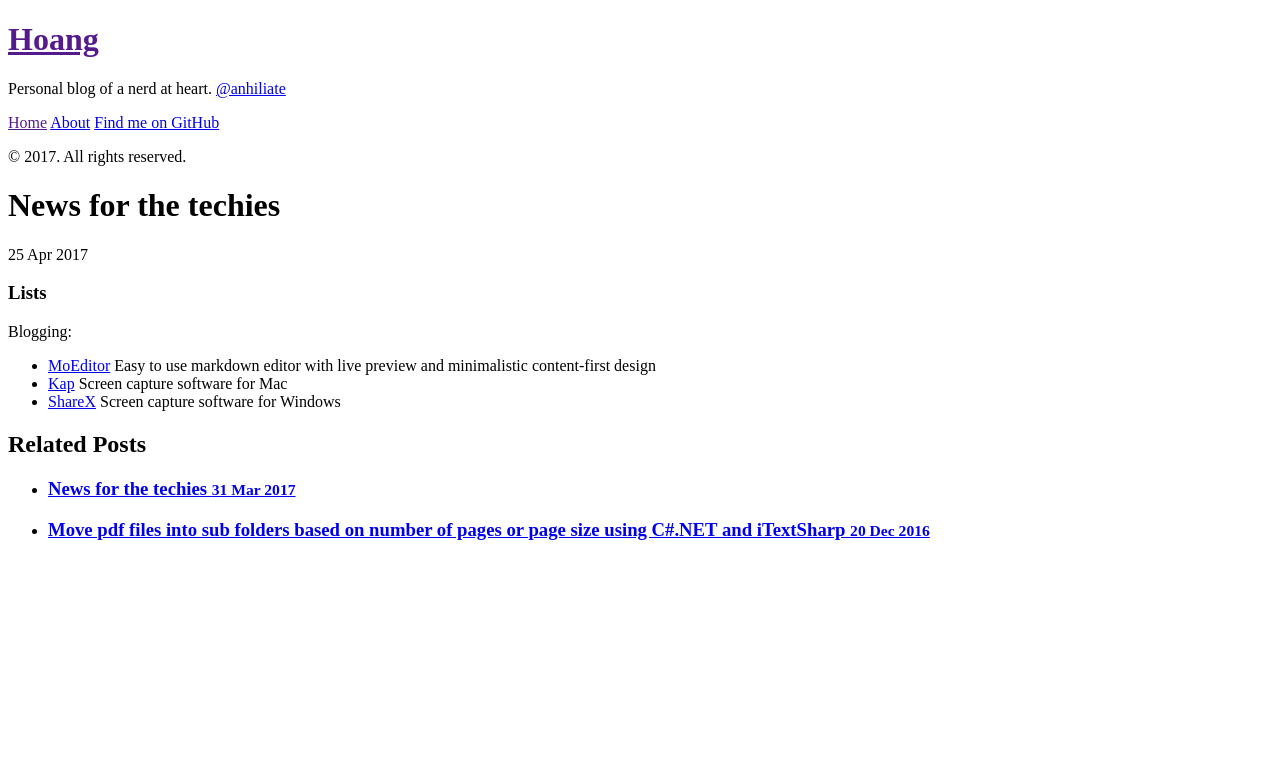
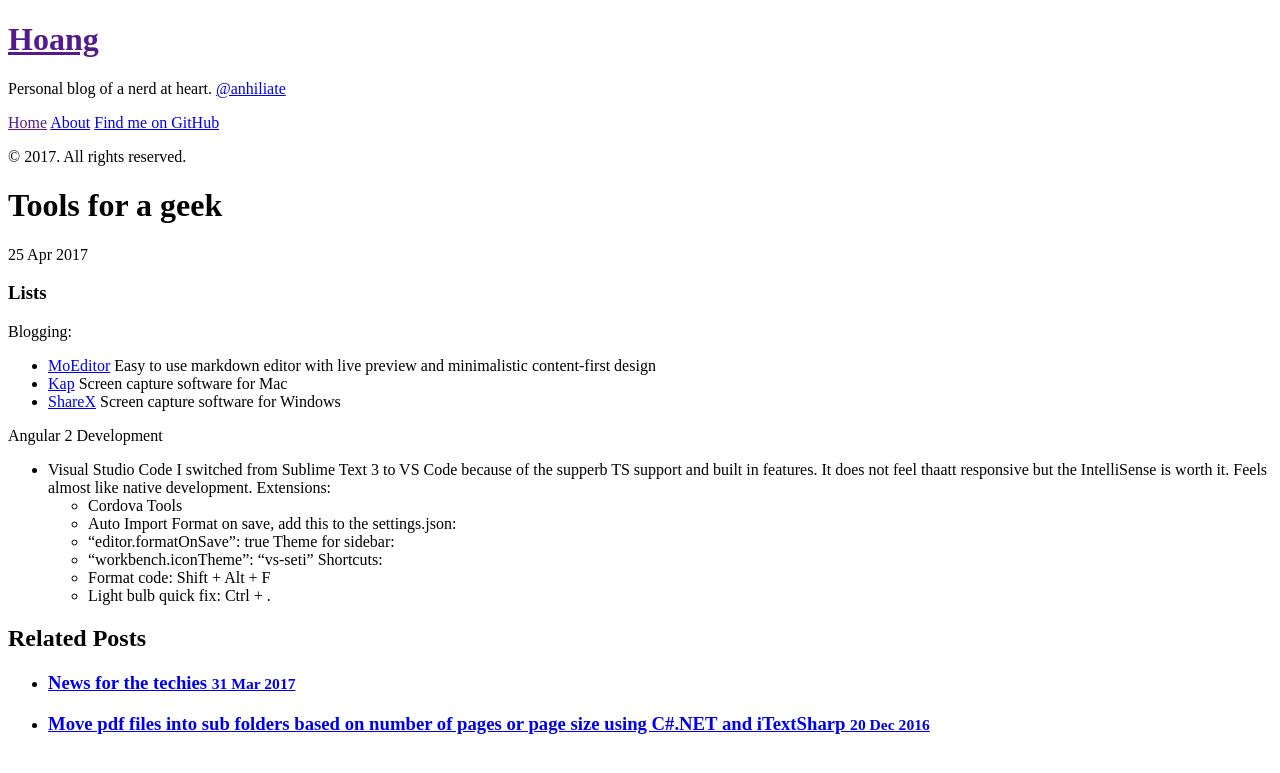
Before and after one commit to anhiliate/anhiliate.github.io, a Jekyll site: the page built from _posts/2017-04-25-tools-of-geek.md, in a window 1280 px wide. Shown: the top 773 px of the page. Built offline with Jekyll 4.4.1, drawn with Linux system fonts in a browser that asks for light colours.

Commit message:
angular 2 dev

```diff
--- a/_posts/2017-04-25-tools-of-geek.md
+++ b/_posts/2017-04-25-tools-of-geek.md
@@ -1,6 +1,6 @@
 ---
 layout: post
-title: News for the techies
+title: Tools for a geek
 ---
 
 ### Lists
@@ -13,3 +13,18 @@ Blogging:
   Screen capture software for Mac
 * [ShareX](https://getsharex.com/)
   Screen capture software for Windows
+
+Angular 2 Development
+
+* Visual Studio Code
+  I switched from Sublime Text 3 to VS Code because of the supperb TS support and built in features. It does not feel thaatt responsive but the IntelliSense is worth it. Feels almost like native development.
+  Extensions:
+  * Cordova Tools
+  * Auto Import
+  Format on save, add this to the settings.json:
+  * "editor.formatOnSave": true
+  Theme for sidebar:
+  * "workbench.iconTheme": "vs-seti"
+  Shortcuts:
+  * Format code: Shift + Alt + F
+  * Light bulb quick fix: Ctrl + .
```
